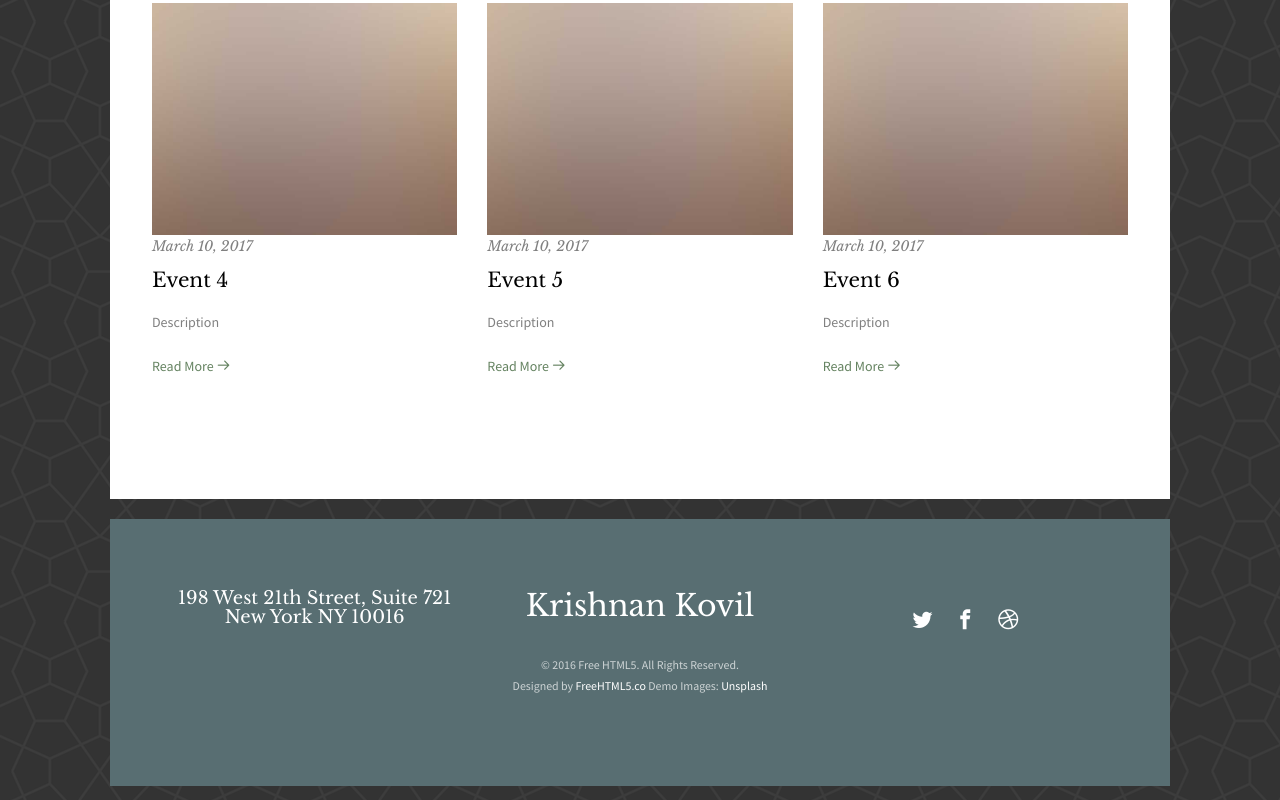
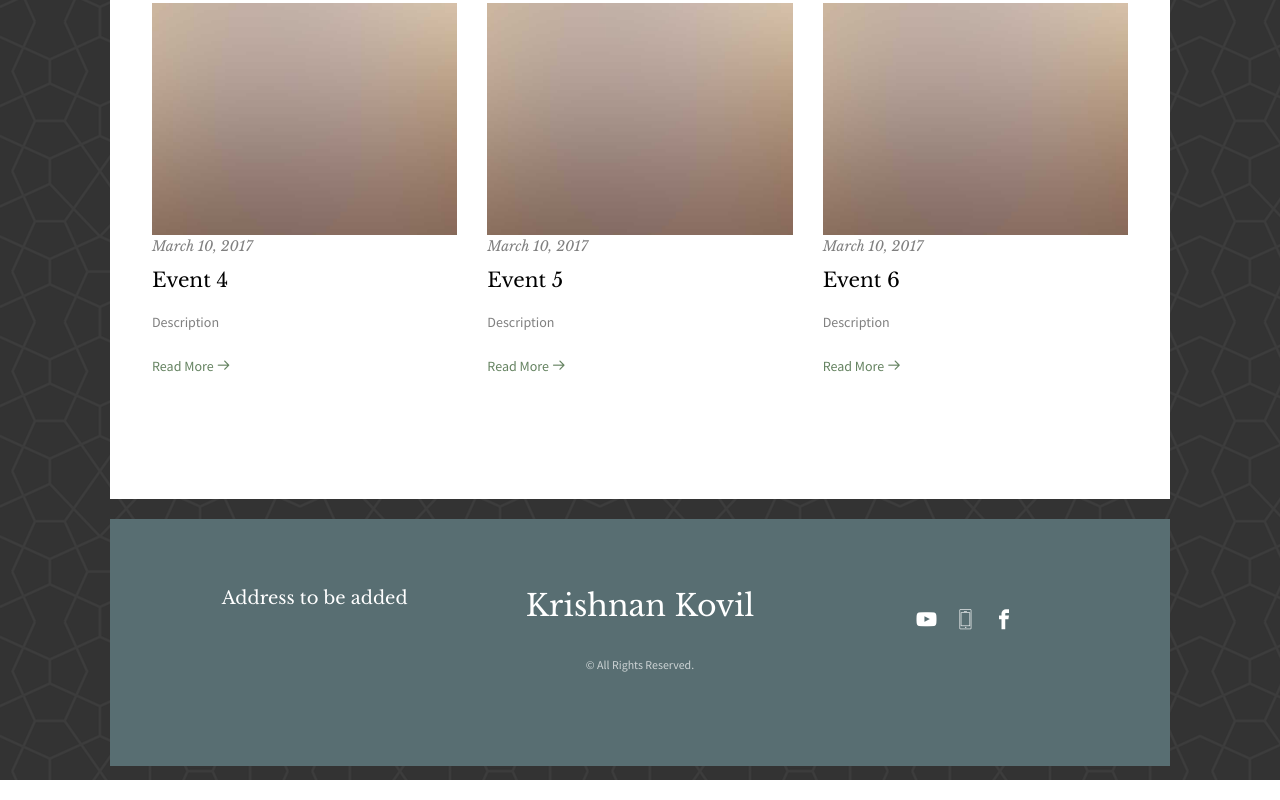
Before and after one commit to krishnankovildvk/krishnankovildvk.github.io, a plain HTML site: page events.html in a window 1280 px wide. Shown: the part 1429-2229 px from the top of the page. Drawn offline with nearby package versions, Linux system fonts and the light colour scheme; files whose address does not match are found by name.

Commit message:
changes-address

```diff
--- a/events.html
+++ b/events.html
@@ -186,7 +186,7 @@
 	<div class="container-wrap">
 		<footer id="fh5co-footer" role="contentinfo">
 			<div class="col-md-4 text-center">
-				<h3>198 West 21th Street, Suite 721 New York NY 10016</h3>
+				<h3>Address to be added</h3>
 			</div>
 			<div class="col-md-4 text-center">
 				<h2><a href="#">Krishnan Kovil</a></h2>
@@ -194,17 +194,16 @@
 			<div class="col-md-4 text-center">
 				<p>
 					<ul class="fh5co-social-icons">
-						<li><a href="#"><i class="icon-twitter2"></i></a></li>
+						<li><a href="#"><i class="icon-youtube"></i></a></li>
+						<li><a href="#"><i class="icon-phone"></i></a></li>
 						<li><a href="#"><i class="icon-facebook2"></i></a></li>
-						<li><a href="#"><i class="icon-dribbble2"></i></a></li>
 					</ul>
 				</p>
 			</div>
 			<div class="row copyright">
 				<div class="col-md-12 text-center">
 					<p>
-						<small class="block">&copy; 2016 Free HTML5. All Rights Reserved.</small>
-						<small class="block">Designed by <a href="http://freehtml5.co/" target="_blank">FreeHTML5.co</a> Demo Images: <a href="http://unsplash.co/" target="_blank">Unsplash</a></small>
+						<small class="block">&copy; All Rights Reserved.</small>
 					</p>
 				</div>
 			</div>
```
Also changed, not shown: about.html (+4 -5 lines), photos.html (+4 -5 lines).
